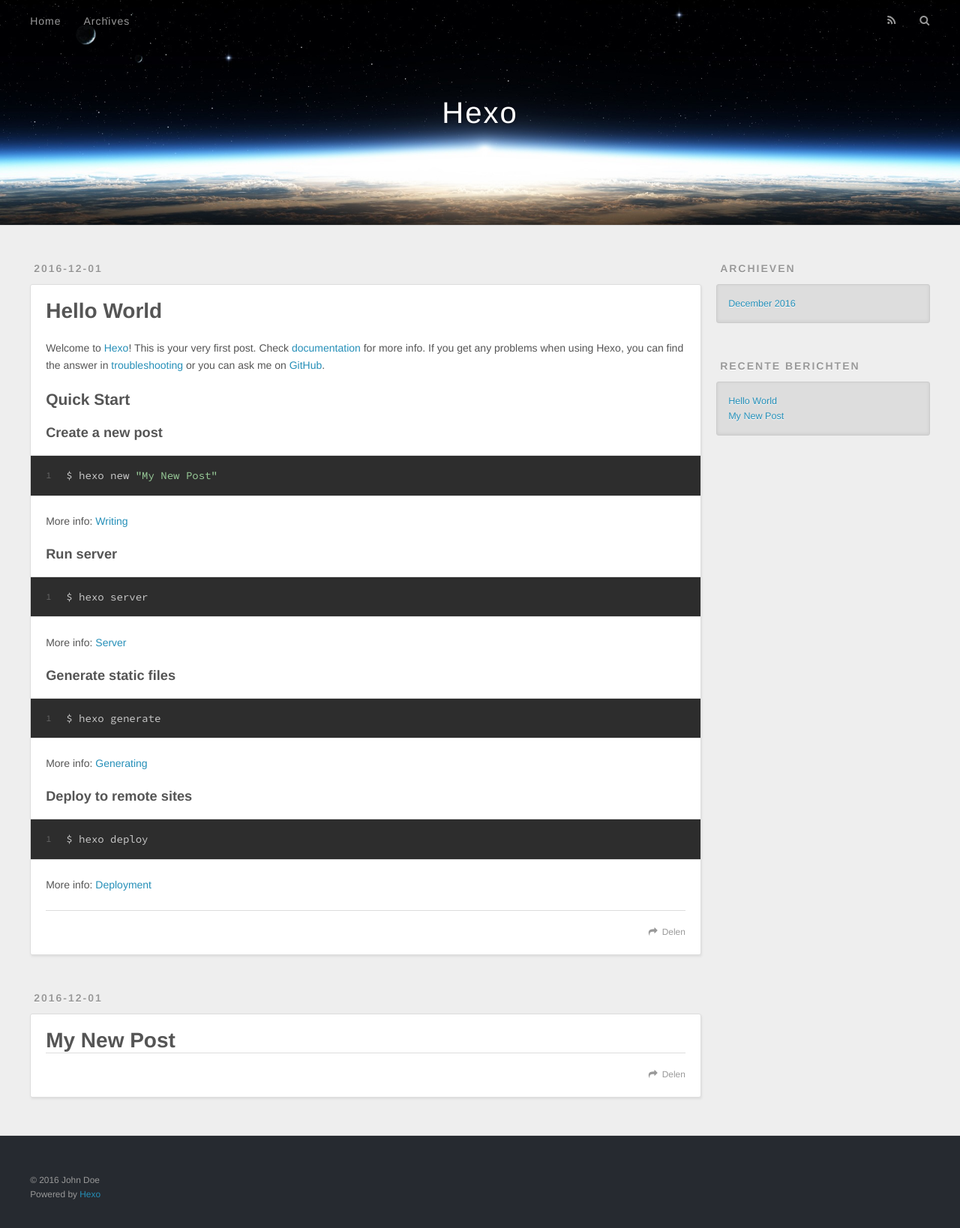
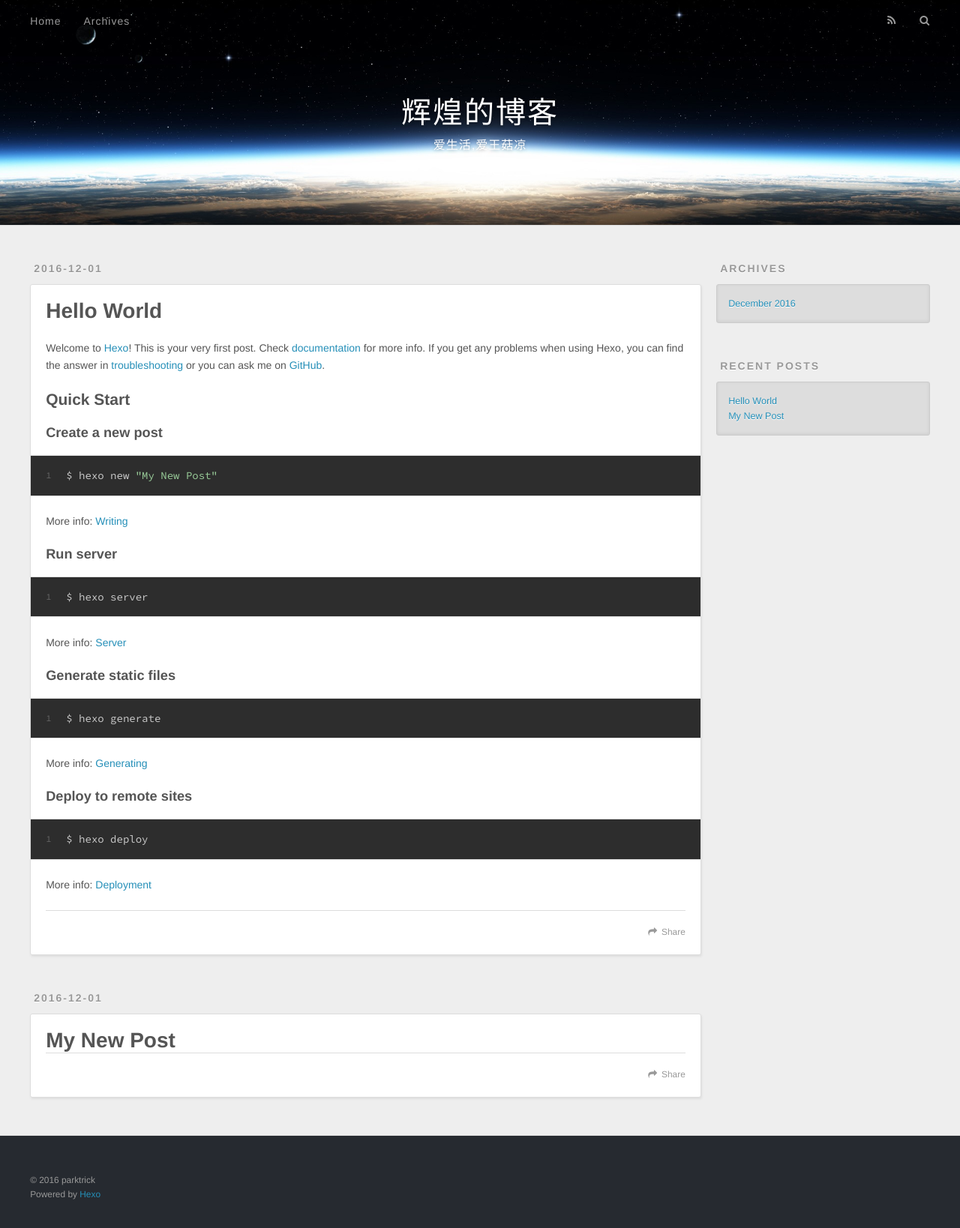
Before and after one commit to parktrick/parktrick.github.io, a plain HTML site: page index.html in a window 1280 px wide. Shown: the whole page at 75% size. Drawn offline with nearby package versions, Linux system fonts and the light colour scheme.

Commit message:
Site updated: 2016-12-01 13:09:45

```diff
--- a/index.html
+++ b/index.html
@@ -3,16 +3,19 @@
 <head>
   <meta charset="utf-8">
 
-  <title>Hexo</title>
+  <title>辉煌的博客</title>
   <meta name="viewport" content="width=device-width, initial-scale=1, maximum-scale=1">
-  <meta property="og:type" content="website">
-<meta property="og:title" content="Hexo">
+  <meta name="description" content="记录进步的点点滴滴">
+<meta property="og:type" content="website">
+<meta property="og:title" content="辉煌的博客">
 <meta property="og:url" content="http://yoursite.com/index.html">
-<meta property="og:site_name" content="Hexo">
+<meta property="og:site_name" content="辉煌的博客">
+<meta property="og:description" content="记录进步的点点滴滴">
 <meta name="twitter:card" content="summary">
-<meta name="twitter:title" content="Hexo">
+<meta name="twitter:title" content="辉煌的博客">
+<meta name="twitter:description" content="记录进步的点点滴滴">
 
-    <link rel="alternate" href="/atom.xml" title="Hexo" type="application/atom+xml">
+    <link rel="alternate" href="/atom.xml" title="辉煌的博客" type="application/atom+xml">
 
 
     <link rel="icon" href="/favicon.png">
@@ -33,8 +36,12 @@
   <div id="header-outer" class="outer">
     <div id="header-title" class="inner">
       <h1 id="logo-wrap">
-        <a href="/" id="logo">Hexo</a>
+        <a href="/" id="logo">辉煌的博客</a>
       </h1>
+
+        <h2 id="subtitle-wrap">
+          <a href="/" id="subtitle">爱生活,爱王菇凉</a>
+        </h2>
 
     </div>
     <div id="header-inner" class="inner">
@@ -50,7 +57,7 @@
 
           <a id="nav-rss-link" class="nav-icon" href="/atom.xml" title="RSS Feed"></a>
 
-        <a id="nav-search-btn" class="nav-icon" title="Zoeken"></a>
+        <a id="nav-search-btn" class="nav-icon" title="Search"></a>
       </nav>
       <div id="search-form-wrap">
         <form action="//google.com/search" method="get" accept-charset="UTF-8" class="search-form"><input type="search" name="q" results="0" class="search-form-input" placeholder="Search"><button type="submit" class="search-form-submit">&#xF002;</button><input type="hidden" name="sitesearch" value="http://yoursite.com"></form>
@@ -64,7 +71,7 @@
     <article id="post-hello-world" class="article article-type-post" itemscope itemprop="blogPost">
   <div class="article-meta">
     <a href="/2016/12/01/hello-world/" class="article-date">
-  <time datetime="2016-12-01T04:03:54.145Z" itemprop="datePublished">2016-12-01</time>
+  <time datetime="2016-12-01T05:09:26.465Z" itemprop="datePublished">2016-12-01</time>
 </a>
 
   </div>
@@ -96,7 +103,7 @@
 
     </div>
     <footer class="article-footer">
-      <a data-url="http://yoursite.com/2016/12/01/hello-world/" data-id="ciw5u6zs200010giyloxmpxp6" class="article-share-link">Delen</a>
+      <a data-url="http://yoursite.com/2016/12/01/hello-world/" data-id="ciw5wj9z50001v4iyfz3tp12x" class="article-share-link">Share</a>
 
 
     </footer>
@@ -132,7 +139,7 @@
 
     </div>
     <footer class="article-footer">
-      <a data-url="http://yoursite.com/2016/12/01/My-New-Post/" data-id="ciw5u6zru00000giytk7dc447" class="article-share-link">Delen</a>
+      <a data-url="http://yoursite.com/2016/12/01/My-New-Post/" data-id="ciw5wj9yx0000v4iyhglvcezl" class="article-share-link">Share</a>
 
 
     </footer>
@@ -157,7 +164,7 @@
 
 
   <div class="widget-wrap">
-    <h3 class="widget-title">Archieven</h3>
+    <h3 class="widget-title">Archives</h3>
     <div class="widget">
       <ul class="archive-list"><li class="archive-list-item"><a class="archive-list-link" href="/archives/2016/12/">December 2016</a></li></ul>
     </div>
@@ -167,7 +174,7 @@
 
 
   <div class="widget-wrap">
-    <h3 class="widget-title">Recente berichten</h3>
+    <h3 class="widget-title">Recent Posts</h3>
     <div class="widget">
       <ul>
 
@@ -191,7 +198,7 @@
 
   <div class="outer">
     <div id="footer-info" class="inner">
-      &copy; 2016 John Doe<br>
+      &copy; 2016 parktrick<br>
       Powered by <a href="http://hexo.io/" target="_blank">Hexo</a>
     </div>
   </div>
```
Also changed, not shown: 2016/12/01/My-New-Post/index.html (+18 -11 lines), 2016/12/01/hello-world/index.html (+15 -11 lines), archives/2016/12/index.html (+19 -12 lines), archives/2016/index.html (+19 -12 lines), archives/index.html (+19 -12 lines).
